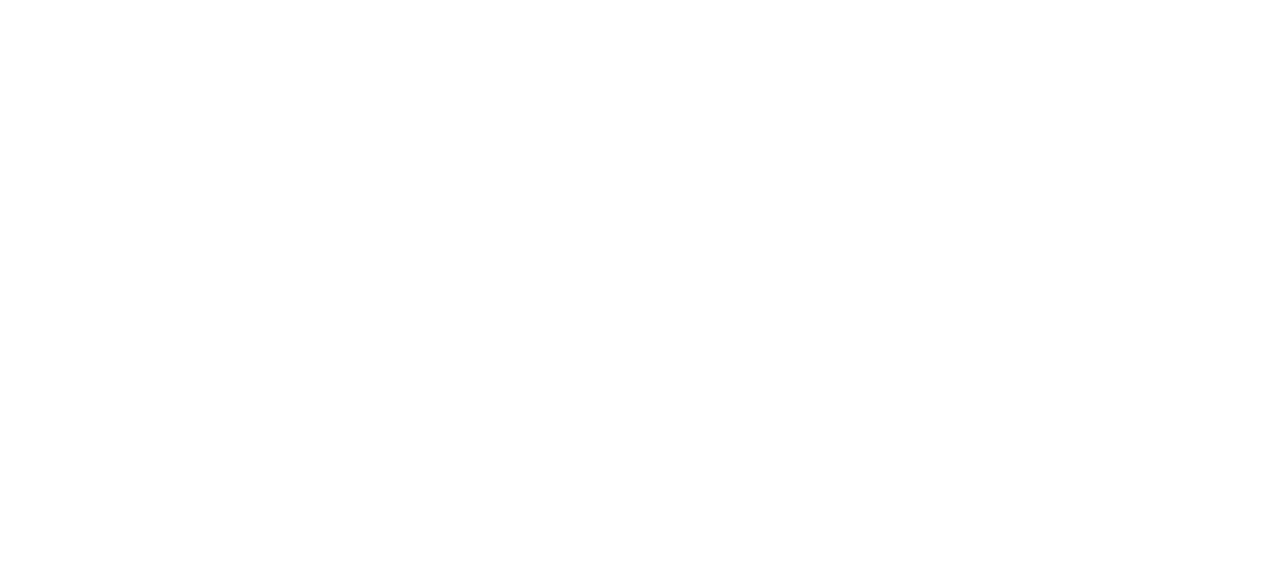
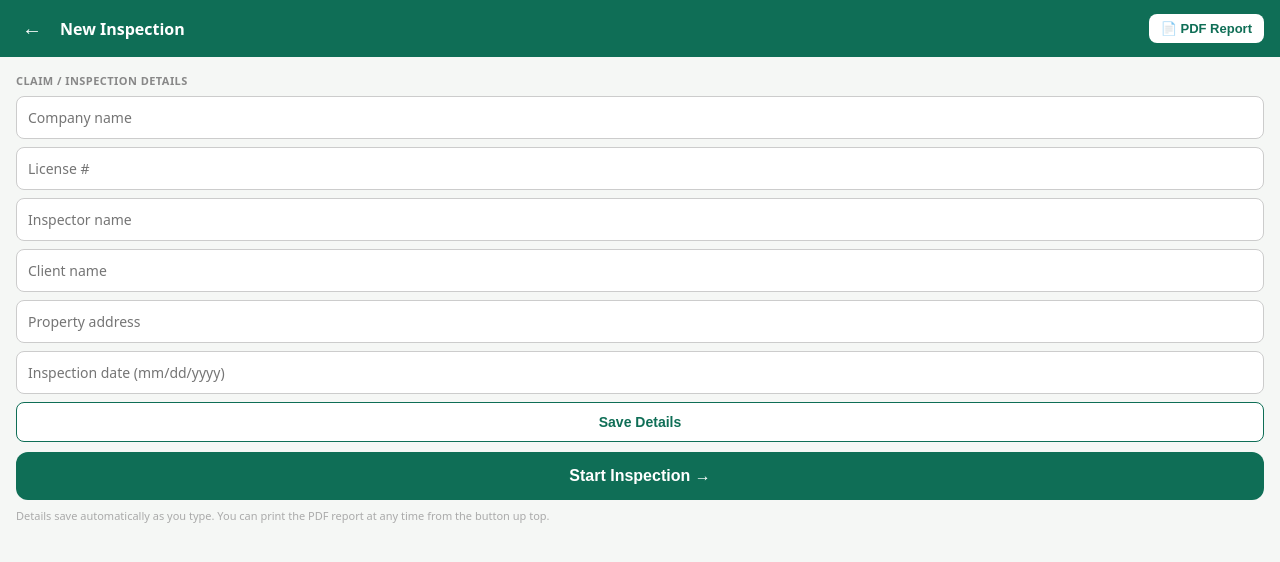
Before and after one commit to BeaFogle/fieldlensai, a React (Create React App) app: page / in a window 1280 px wide. Both pictures are taken after a click on the button "Start New Inspection →". Shown: the top 562 px of the page. Built offline with nearby package versions, Linux system fonts and the light colour scheme.

Commit message:
Fix flow: intake screen, sections screen, PDF at top

```diff
--- a/src/App.js
+++ b/src/App.js
@@ -282,7 +282,7 @@
         {/* Start button */}
         <div style={{ padding: '16px 16px 8px' }}>
           <button
-            onClick={() => setScreen('sections')}
+            onClick={() => setScreen('intake')}
             style={{ width: '100%', padding: '16px', background: FL_GREEN, color: '#fff', border: 'none', borderRadius: 12, fontSize: 16, fontWeight: 600, cursor: 'pointer' }}>
             Start New Inspection →
           </button>
@@ -297,11 +297,75 @@
           </button>
         </div>
 
-        {/* Section list preview */}
+        {/* Continue inspection */}
         <div style={{ padding: '0 16px 32px' }}>
-          <div style={{ fontSize: 12, fontWeight: 500, color: '#888', textTransform: 'uppercase', letterSpacing: '.04em', marginBottom: 10 }}>
-            Inspection sections
+          <button
+            onClick={() => setScreen('sections')}
+            style={{ width: '100%', padding: '14px', background: '#fff', color: FL_GREEN, border: `1.5px solid ${FL_GREEN}`, borderRadius: 12, fontSize: 15, fontWeight: 600, cursor: 'pointer' }}>
+            Continue Inspection ({completedCount}/{sections.length}) →
+          </button>
+        </div>
+      </div>
+    );
+  }
+
+  // ── NEW INSPECTION / DETAILS INTAKE ──────────────────────
+  if (screen === 'intake') {
+    const detailFields = [
+      ['companyName', 'Company name'],
+      ['license', 'License #'],
+      ['inspectorName', 'Inspector name'],
+      ['clientName', 'Client name'],
+      ['propertyAddress', 'Property address'],
+      ['inspectionDate', 'Inspection date (mm/dd/yyyy)'],
+    ];
+    return (
+      <div style={{ minHeight: '100vh', background: '#F5F7F5', fontFamily: 'system-ui, sans-serif' }}>
+        <div style={{ background: FL_GREEN, padding: '14px 16px', color: '#fff', display: 'flex', alignItems: 'center', gap: 12, position: 'sticky', top: 0, zIndex: 10 }}>
+          <button onClick={() => setScreen('home')} style={{ background: 'none', border: 'none', color: '#fff', fontSize: 20, cursor: 'pointer' }}>←</button>
+          <div style={{ flex: 1, fontWeight: 600 }}>New Inspection</div>
+          <button onClick={() => setScreen('report')} style={{ padding: '7px 12px', background: '#fff', color: FL_GREEN, border: 'none', borderRadius: 8, fontSize: 13, fontWeight: 600, cursor: 'pointer' }}>📄 PDF Report</button>
+        </div>
+        <div style={{ padding: 16 }}>
+          <div style={{ fontSize: 11, fontWeight: 600, color: '#888', textTransform: 'uppercase', letterSpacing: '.04em', marginBottom: 8 }}>Claim / Inspection Details</div>
+          {detailFields.map(([f, label]) => (
+            <input
+              key={f}
+              value={reportInfo[f] || ''}
+              onChange={e => updateReportInfo(f, e.target.value)}
+              placeholder={label}
+              style={{ width: '100%', fontSize: 14, padding: '11px', borderRadius: 8, border: '0.5px solid #ccc', marginBottom: 8, boxSizing: 'border-box', fontFamily: 'inherit' }}
+            />
+          ))}
+          <button
+            onClick={() => setSavedFlash(true)}
+            style={{ width: '100%', padding: '11px', background: savedFlash ? '#1D9E75' : '#fff', color: savedFlash ? '#fff' : FL_GREEN, border: `1.5px solid ${savedFlash ? '#1D9E75' : FL_GREEN}`, borderRadius: 8, fontSize: 14, fontWeight: 600, cursor: 'pointer', marginBottom: 10 }}>
+            {savedFlash ? '✓ Saved' : 'Save Details'}
+          </button>
+          <button
+            onClick={() => setScreen('sections')}
+            style={{ width: '100%', padding: '15px', background: FL_GREEN, color: '#fff', border: 'none', borderRadius: 12, fontSize: 16, fontWeight: 600, cursor: 'pointer' }}>
+            Start Inspection →
+          </button>
+          <div style={{ fontSize: 11, color: '#AAA', marginTop: 8 }}>Details save automatically as you type. You can print the PDF report at any time from the button up top.</div>
+        </div>
+      </div>
+    );
+  }
+
+  // ── SECTIONS LIST ────────────────────────────────────────
+  if (screen === 'sections') {
+    return (
+      <div style={{ minHeight: '100vh', background: '#F5F7F5', fontFamily: 'system-ui, sans-serif' }}>
+        <div style={{ background: FL_GREEN, padding: '14px 16px', color: '#fff', display: 'flex', alignItems: 'center', gap: 12, position: 'sticky', top: 0, zIndex: 10 }}>
+          <button onClick={() => setScreen('home')} style={{ background: 'none', border: 'none', color: '#fff', fontSize: 20, cursor: 'pointer' }}>←</button>
+          <div style={{ flex: 1 }}>
+            <div style={{ fontSize: 15, fontWeight: 600 }}>Inspection Sections</div>
+            {reportInfo.propertyAddress && <div style={{ fontSize: 11, opacity: .8 }}>{reportInfo.propertyAddress}</div>}
           </div>
+          <button onClick={() => setScreen('report')} style={{ padding: '7px 12px', background: '#fff', color: FL_GREEN, border: 'none', borderRadius: 8, fontSize: 13, fontWeight: 600, cursor: 'pointer' }}>📄 PDF Report</button>
+        </div>
+        <div style={{ padding: '16px' }}>
           {sections.map(s => {
             const done = sectionData[s.key];
             return (
@@ -328,9 +392,7 @@
               </div>
             );
           })}
-
-          {/* Add-as-needed rooms */}
-          <div style={{ display: 'flex', gap: 8, marginTop: 4 }}>
+          <div style={{ display: 'flex', gap: 8, marginTop: 4, marginBottom: 24 }}>
             <button onClick={() => addRoom('bathroom')} style={{ flex: 1, padding: '12px', background: '#fff', border: `1px dashed ${FL_GREEN}`, borderRadius: 10, color: FL_GREEN, fontSize: 13, fontWeight: 600, cursor: 'pointer' }}>＋ Add Bathroom</button>
             <button onClick={() => addRoom('bedroom')} style={{ flex: 1, padding: '12px', background: '#fff', border: `1px dashed ${FL_GREEN}`, borderRadius: 10, color: FL_GREEN, fontSize: 13, fontWeight: 600, cursor: 'pointer' }}>＋ Add Bedroom</button>
           </div>
@@ -361,7 +423,7 @@
 
         {/* Header */}
         <div style={{ background: FL_GREEN, padding: '16px', color: '#fff', display: 'flex', alignItems: 'center', gap: 12 }}>
-          <button onClick={() => setScreen('home')} style={{ background: 'none', border: 'none', color: '#fff', fontSize: 20, cursor: 'pointer' }}>←</button>
+          <button onClick={() => setScreen('sections')} style={{ background: 'none', border: 'none', color: '#fff', fontSize: 20, cursor: 'pointer' }}>←</button>
           <div>
             <div style={{ fontSize: 11, opacity: .7 }}>SECTION</div>
             <div style={{ fontSize: 16, fontWeight: 600 }}>{activeSection.label}</div>
@@ -545,7 +607,7 @@
 
           {/* Save button */}
           <button
-            onClick={() => setScreen('home')}
+            onClick={() => setScreen('sections')}
             style={{ width: '100%', padding: '14px', background: FL_GREEN, color: '#fff', border: 'none', borderRadius: 10, fontSize: 15, fontWeight: 600, cursor: 'pointer' }}>
             Save & Return to Sections
           </button>
```
